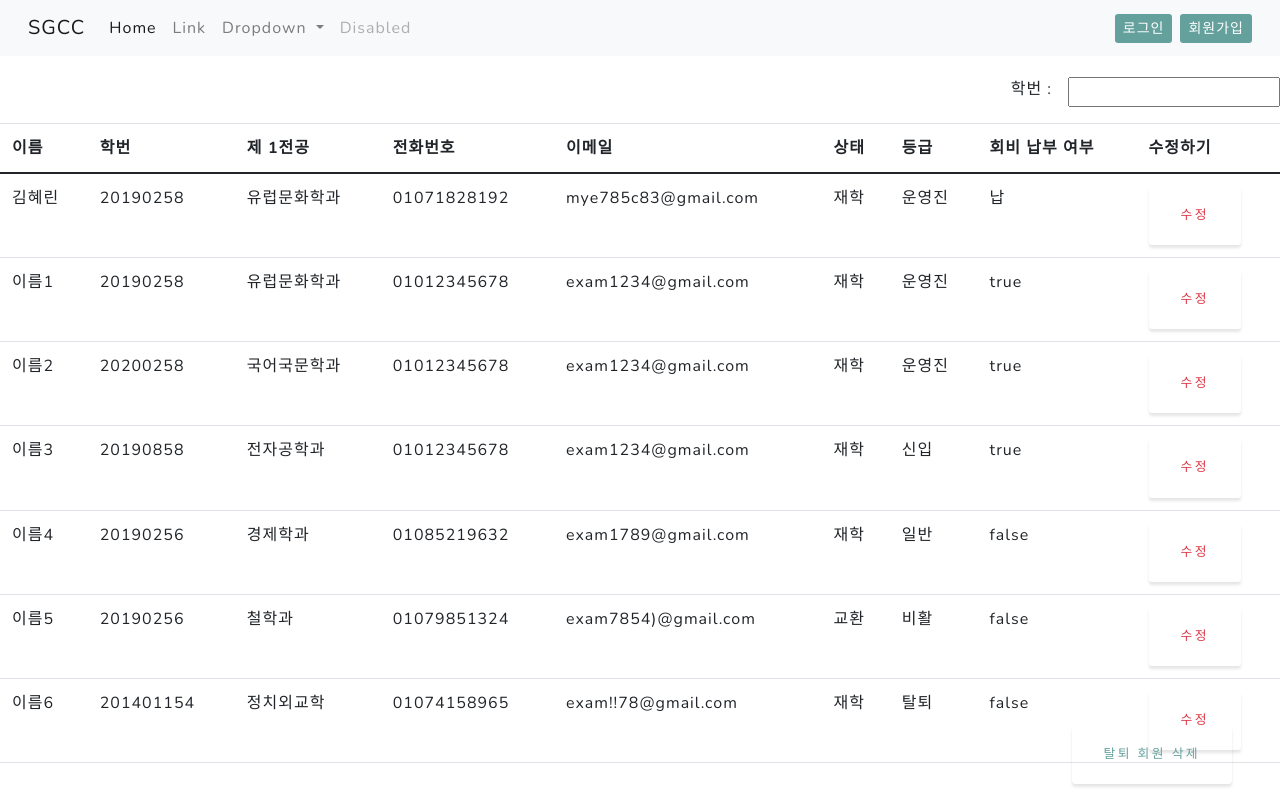
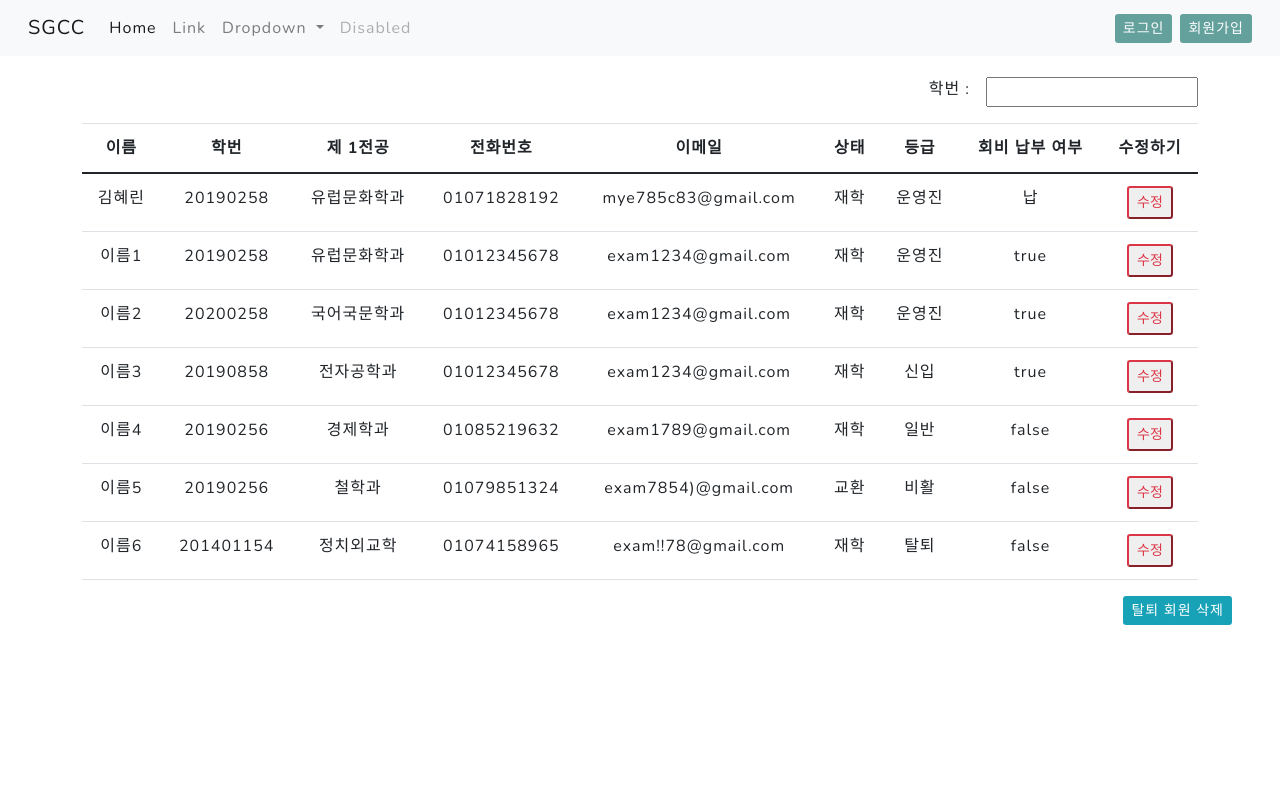
Before and after one commit to SGCC-homepage/sgcc_homepage_django, a Django app: page /management/user/ in a window 1280 px wide. Run offline with Django 3.2, Linux system fonts and the light colour scheme; some libraries are stand-ins or nearby versions.

Commit message:
관리자페이지 연결

```diff
--- a/management/templates/user_management.html
+++ b/management/templates/user_management.html
@@ -1,6 +1,7 @@
 {% extends 'base.html' %}
 {% load static %}
 {% block content %}
+    <div class="container text-center">
         <div class="mt-4">
             <h4 class="h4 mb-4" style="text-align: left;">관리자페이지 > 회원 관리</h4>
             <div id="input-form" class="d-flex flex-row-reverse mb-3">
@@ -31,7 +32,7 @@
                     <td colspan="2">운영진</td>
                     <td colspan="2">납</td>
                     <td colspan="2">
-                    <button class="btn btn-sm btn-outline-danger">수정</button>
+                        <button class="btn-sm btn-outline-danger">수정</button>
                     </td>
                 </tr>
                 {% for user in users %}
@@ -45,7 +46,7 @@
                         <td colspan="2">{{ user.grade }}</td>
                         <td colspan="2">{{ user.dues_payment }}</td>
                         <td colspan="2">
-                        <button class="btn btn-sm btn-outline-danger">수정</button>
+                            <button class="btn-sm btn-outline-danger">수정</button>
                         </td>
                     </tr>
                 {% endfor %}
@@ -62,9 +63,10 @@
                 $(temp).parent().show();
             })
         </script>
+    </div>
 {% endblock %}
 {% block footer %}
-    <div class="d-flex flex-row-reverse mb-3 fixed-bottom">
-            <a href="{% url 'delete_user' %}" class="btn btn-outline-primary me-5">탈퇴 회원 삭제</a>
+    <div class="d-flex flex-row-reverse mb-3">
+        <a href="{% url 'delete_user' %}" class="btn-sm btn-info me-5">탈퇴 회원 삭제</a>
     </div>
 {% endblock %}
--- a/templates/base.html
+++ b/templates/base.html
@@ -53,8 +53,11 @@
             </ul>
             {% if user.is_authenticated %}
                 <div class="d-flex">
-                        <a href="{% url 'my_page' %}" class="btn-sm btn-primary me-2">마이페이지</a>
-                        <a href="{% url 'logout' %}" class="btn-sm btn-primary">로그아웃</a>
+                    <a href="{% url 'my_page' pk=user.pk %}" class="btn-sm btn-primary me-2">마이페이지</a>
+                    <a href="{% url 'logout' %}" class="btn-sm btn-primary me-2">로그아웃</a>
+                    {% if user.grade == 2 %}
+                        <a href="{% url 'user_management' %}" class="btn-sm btn-primary">관리자 페이지</a>
+                    {% endif %}
                 </div>
             {% else %}
                 <div class="d-flex">
--- a/user/urls.py
+++ b/user/urls.py
@@ -9,5 +9,5 @@ urlpatterns = [
     path('join/', views.sign_up, name='sign_up'),
     path('create/user/', views.create_user, name='create_user'),
     path('logout/', auth_views.LogoutView.as_view(), name='logout'),
-    path('mypage/', views.my_page, name='my_page'),
+    path('<int:pk>/mypage/', views.my_page, name='my_page'),
 ]
```
Also changed, not shown: user/templates/my_page.html (+16 -16 lines), user/views.py (+13 -2 lines). Lines whose indentation alone changed are shown as unchanged.
